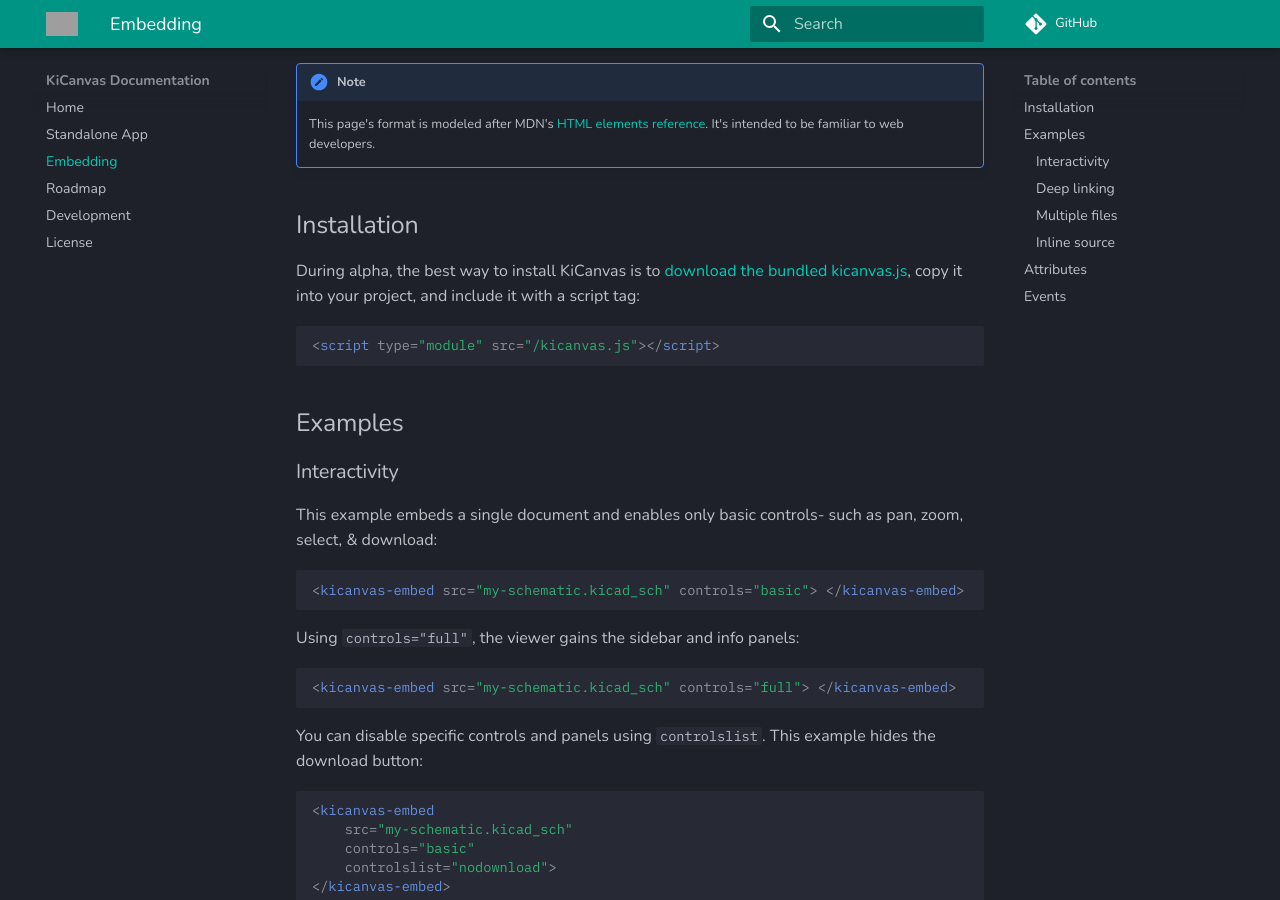
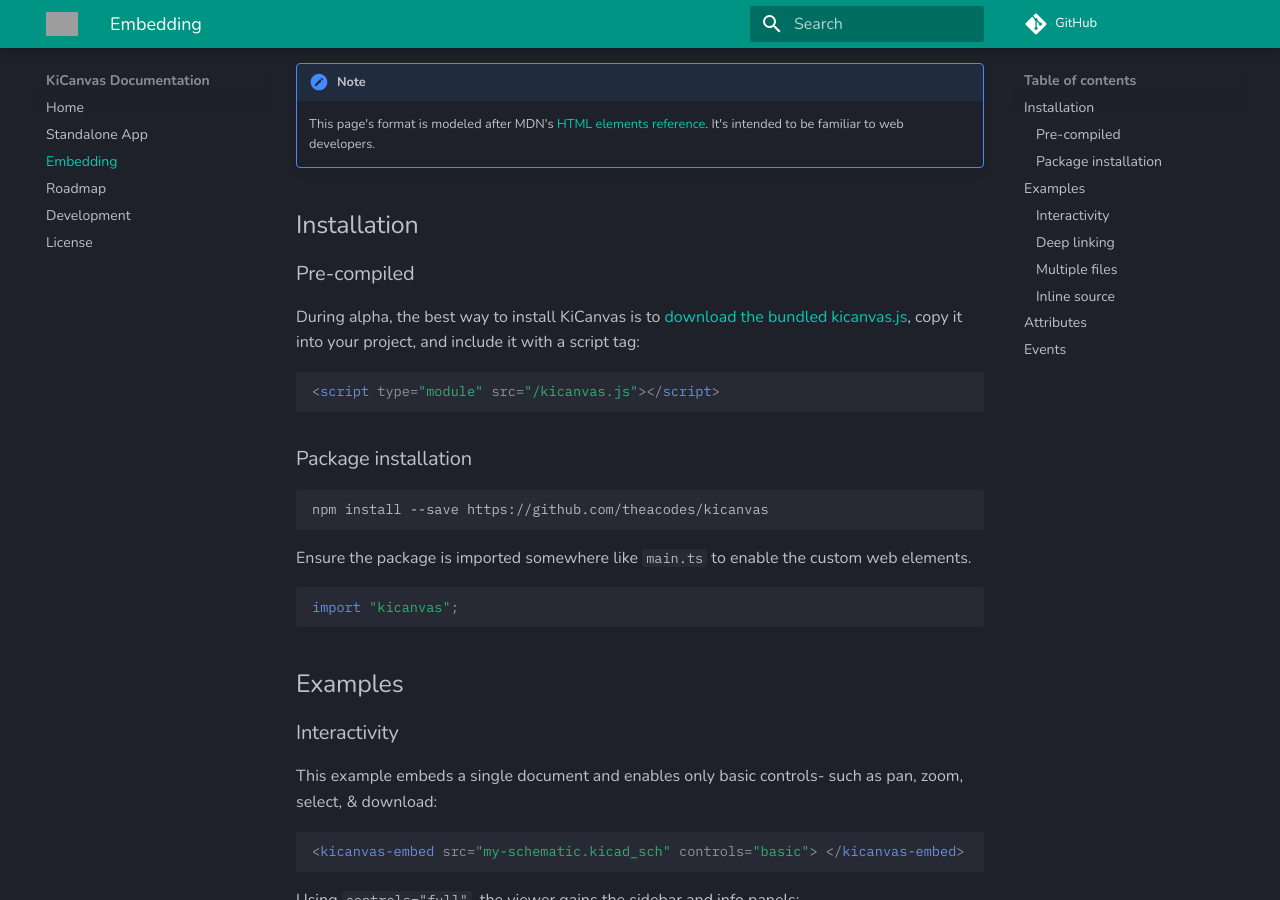
Before and after one commit to theacodes/kicanvas, an MkDocs documentation site: the page built from docs/docs/embedding.md, in a window 1280 px wide and 900 px high, scrolled down 502 px. Built offline with MkDocs 1.6.1 and Material for MkDocs 9.7.7, drawn with Linux system fonts in a browser that asks for light colours; comment, search, counter and statistics services are not loaded; grey boxes are pictures that could not be loaded.

Commit message:
feat: make it npm installable

````diff
--- a/docs/docs/embedding.md
+++ b/docs/docs/embedding.md
@@ -24,10 +24,24 @@
 
 ## Installation
 
+### Pre-compiled
+
 During alpha, the best way to install KiCanvas is to [download the bundled kicanvas.js](/kicanvas/kicanvas.js), copy it into your project, and include it with a script tag:
 
 ```html
 <script type="module" src="/kicanvas.js"></script>
+```
+
+### Package installation
+
+```bash
+npm install --save https://github.com/theacodes/kicanvas
+```
+
+Ensure the package is imported somewhere like `main.ts` to enable the custom web elements.
+
+```typescript
+import "kicanvas";
 ```
 
 ## Examples
````
Also changed, not shown: package.json (+10 -0 lines).
